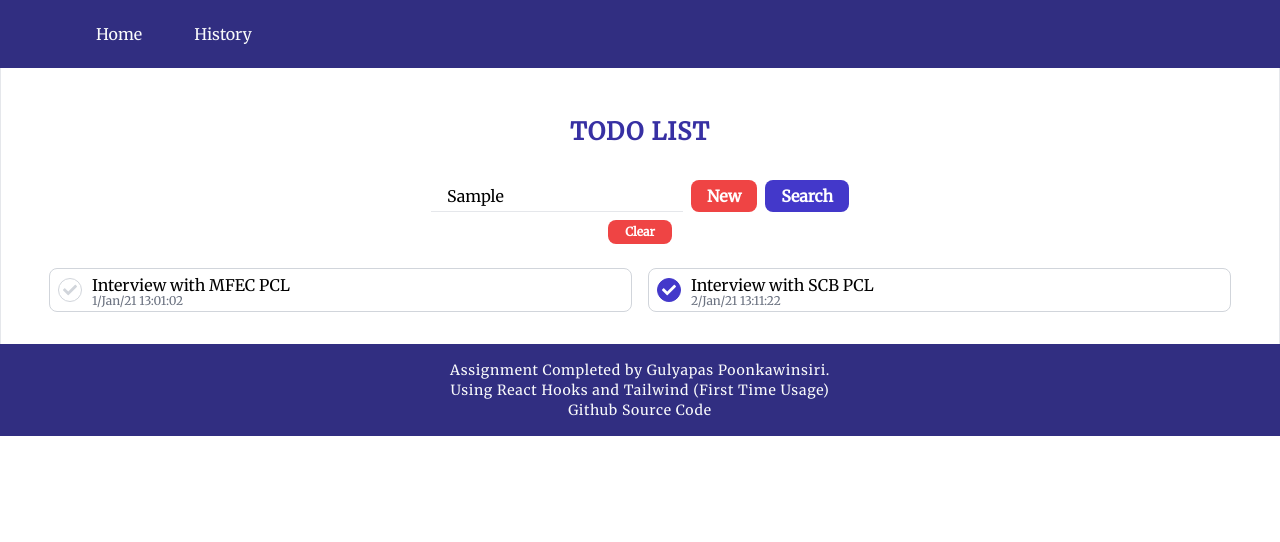
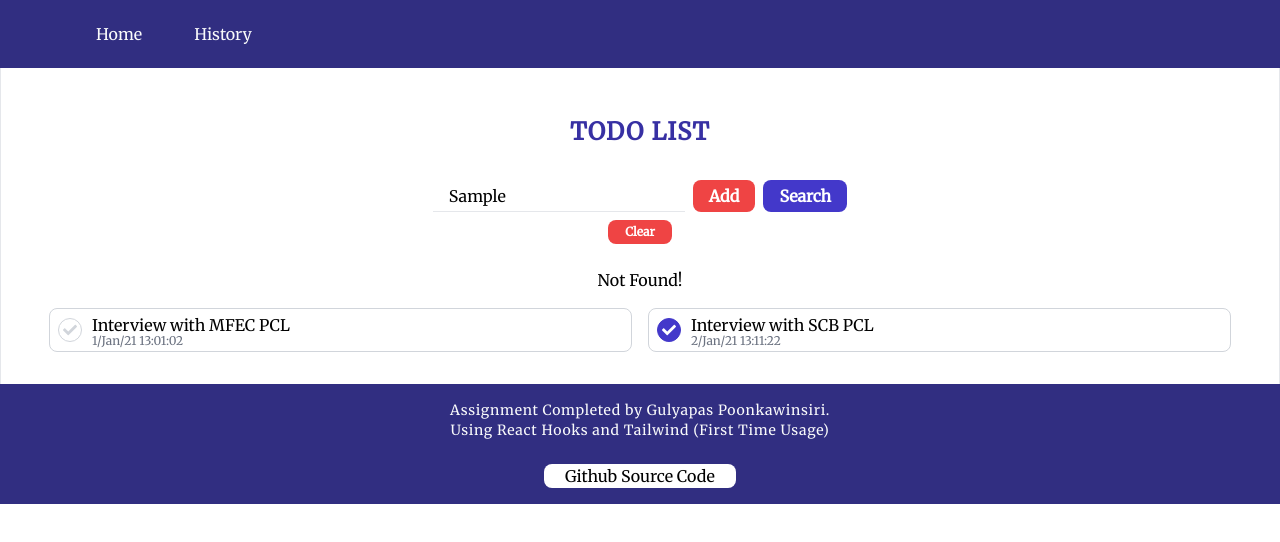
Before and after one commit to joetlobb/mfec-assignment, a React (Create React App) app: page / in a window 1280 px wide. Both pictures are taken after typing "Sample" into the empty fields and a click on the button "Search". Shown: the top 542 px of the page. Built offline with nearby package versions, Linux system fonts and the light colour scheme.

Commit message:
Search Logic Fixed

```diff
--- a/src/App.js
+++ b/src/App.js
@@ -26,8 +26,8 @@ function App() {
       </div>
       <footer className="w-screen bg-indigo-900 p-4">
         <div className="text-center text-sm text-gray-50 font-light tracking-wider">Assignment Completed by Gulyapas Poonkawinsiri.
-          <br></br>Using React Hooks and Tailwind (First Time Usage)
-          <br></br>Github Source Code</div>
+          <br></br>Using React Hooks and Tailwind (First Time Usage)</div>
+          <br></br><a className="flex justify-center w-48 mx-auto bg-white rounded-lg hover:bg-red-400" href="https://github.com/joetlobb/cheddo-assignment">Github Source Code</a>
       </footer>
     </BrowserRouter>
   );
--- a/src/components/Home/Home.js
+++ b/src/components/Home/Home.js
@@ -37,6 +37,7 @@ const Home = React.memo((props) => {
       else { props.onAddTodo(inputTodo.name, inputTodo.info) };
       setInputTodo({ name: '', info: '' })
       setEnableInfoBtn(false);
+      setEnableClearBtn(false)
       setAddingInfo(false);
     } else if (method === 'addInfo') {
       setAddingInfo(true);
@@ -49,8 +50,11 @@ const Home = React.memo((props) => {
         item = item.toLowerCase();
         return item.search(searchFor) >= 0 ? id : null
       })
-      const newIdOfMatched = idOfMatched.filter(id => id !== null)
-      setMatchedSearch(newIdOfMatched);
+      if (idOfMatched !== []) {
+
+        const newIdOfMatched = idOfMatched.filter(id => id !== null)
+        setMatchedSearch(newIdOfMatched);
+      }
       setEnableInfoBtn(false);
       if (addingInfo) setAddingInfo(false);
       setEnableClearBtn(true);
@@ -63,7 +67,7 @@ const Home = React.memo((props) => {
   };
 
   let matchedSearchTodos = [];
-  if (matchedSearch && matchedSearch.length !== 0) {
+  if (matchedSearch.length !== 0) {
     for (let item of matchedSearch) {
       for (let i in props.todosStatus) {
         console.log(item, i)
@@ -73,7 +77,7 @@ const Home = React.memo((props) => {
       }
     }
     console.log(matchedSearchTodos)
-  };
+  } else {matchedSearchTodos = [<div></div>]};
 
   return (
     <React.Fragment>
@@ -96,8 +100,8 @@ const Home = React.memo((props) => {
                 focus:bg-gray-200 " size="25"
                   placeholder="Enter some task..." value={inputTodo.name}
                   onChange={(e) => inputHandler(e.target.value, 'name')}></input>
-                <button className="block sm:inline-block mx-2 sm:ml-0 mb-2 px-4 bg-red-500 hover:bg-indigo-700
-                focus:bg-indigo-700 text-white rounded-lg px-0 py-1 font-semibold">New</button>
+                <button className="block sm:inline-block mx-auto sm:mx-2 sm:ml-0 mb-2 px-4 bg-red-500 hover:bg-indigo-700
+                focus:bg-indigo-700 text-white rounded-lg px-0 py-1 font-semibold">Add</button>
                 <button className="block sm:inline-block mx-auto sm:ml-0 mb-2 px-4 bg-indigo-500 hover:bg-indigo-700
                 focus:bg-indigo-700 text-white rounded-lg px-0 py-1 font-semibold"
 
@@ -125,8 +129,8 @@ const Home = React.memo((props) => {
       </form>
 
       {/* todo lists */}
-
-      <Todo todos={matchedSearch && matchedSearch.length !== 0 ? matchedSearchTodos : props.todosStatus}
+      { matchedSearch.length === 0 && enableClearBtn ? <div className="flex justify-center mb-4">Not Found!</div> : null}
+      <Todo todos={matchedSearch.length !== 0 ? matchedSearchTodos : props.todosStatus}
         toggle={props.onToggleTodo}
       />
     </React.Fragment >
```
Also changed, not shown: 1 other file (tests, documents, lock files or other folders).
